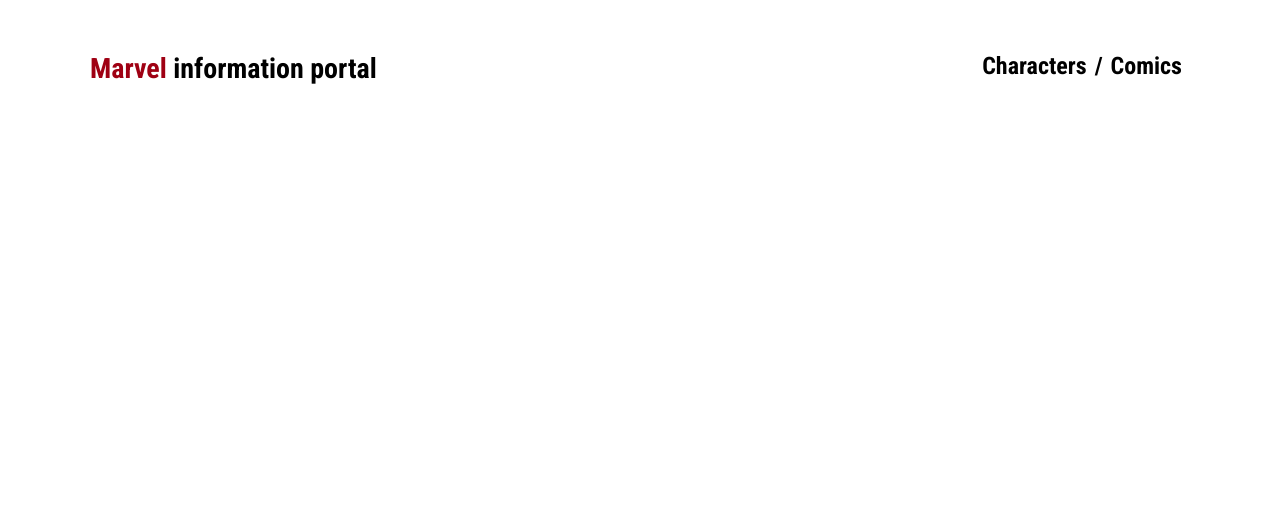
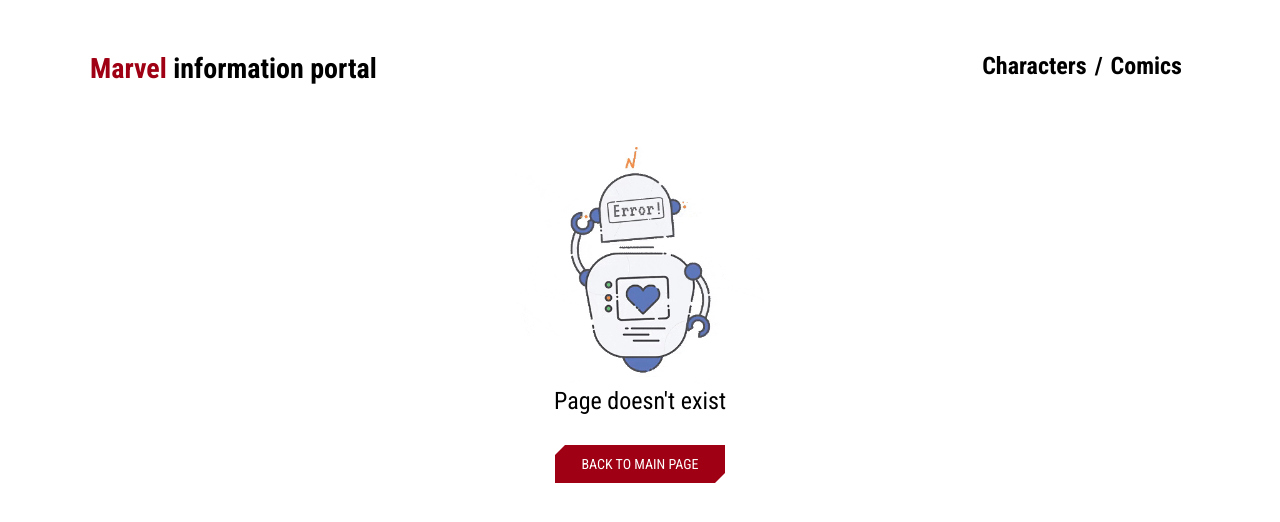
Before and after one commit to bezgachev/marvel-hooks, a React (Create React App) app: page /comics/1 in a window 1280 px wide. Shown: the top 522 px of the page. Built offline with nearby package versions, Linux system fonts and the light colour scheme.

Commit message:
создание 404 страницы

```diff
--- a/src/components/app/App.js
+++ b/src/components/app/App.js
@@ -1,7 +1,7 @@
 import { BrowserRouter as Router, Routes, Route } from 'react-router-dom';
 import AppHeader from "../appHeader/AppHeader";
 
-import {MainPage, ComicsPage} from '../pages';
+import {MainPage, ComicsPage, Page404} from '../pages';
 
 const App = () => {
     return (
@@ -12,6 +12,7 @@
                     <Routes>
                         <Route path="/" element={<MainPage/>}/>
                         <Route path="/comics" element={<ComicsPage/>}/>
+                        <Route path="*" element={<Page404/>}/>
                     </Routes>
                 </main>
             </div>
--- /dev/null
+++ b/src/components/pages/404.js
@@ -0,0 +1,23 @@
+import ErrorMessage from "../errorMessage/ErrorMessage";
+import { Link } from 'react-router-dom';
+
+const Page404 = () => {
+    return (
+        <div>
+            <ErrorMessage/>
+
+            <p style={{'textAlign': 'center', 'fontWeight': 'regular', 'fontSize': '24px'}}>Page doesn't exist</p>
+
+            <Link
+            className="button button__main"
+            style={{'margin': '30px auto 0 auto', 'maxWidth': '170px', 'display': 'block'}}
+            to="/">
+                <div className="inner">
+                    Back to main page
+                </div>
+            </Link>
+        </div>
+    )
+}
+
+export default Page404;
--- a/src/components/pages/index.js
+++ b/src/components/pages/index.js
@@ -1,4 +1,5 @@
 import MainPage from "./MainPage";
 import ComicsPage from "./ComicsPage";
+import Page404 from "./404";
 
-export {MainPage, ComicsPage};
+export {MainPage, ComicsPage, Page404};
```
Also changed, not shown: 1 other file (tests, documents, lock files or other folders).
